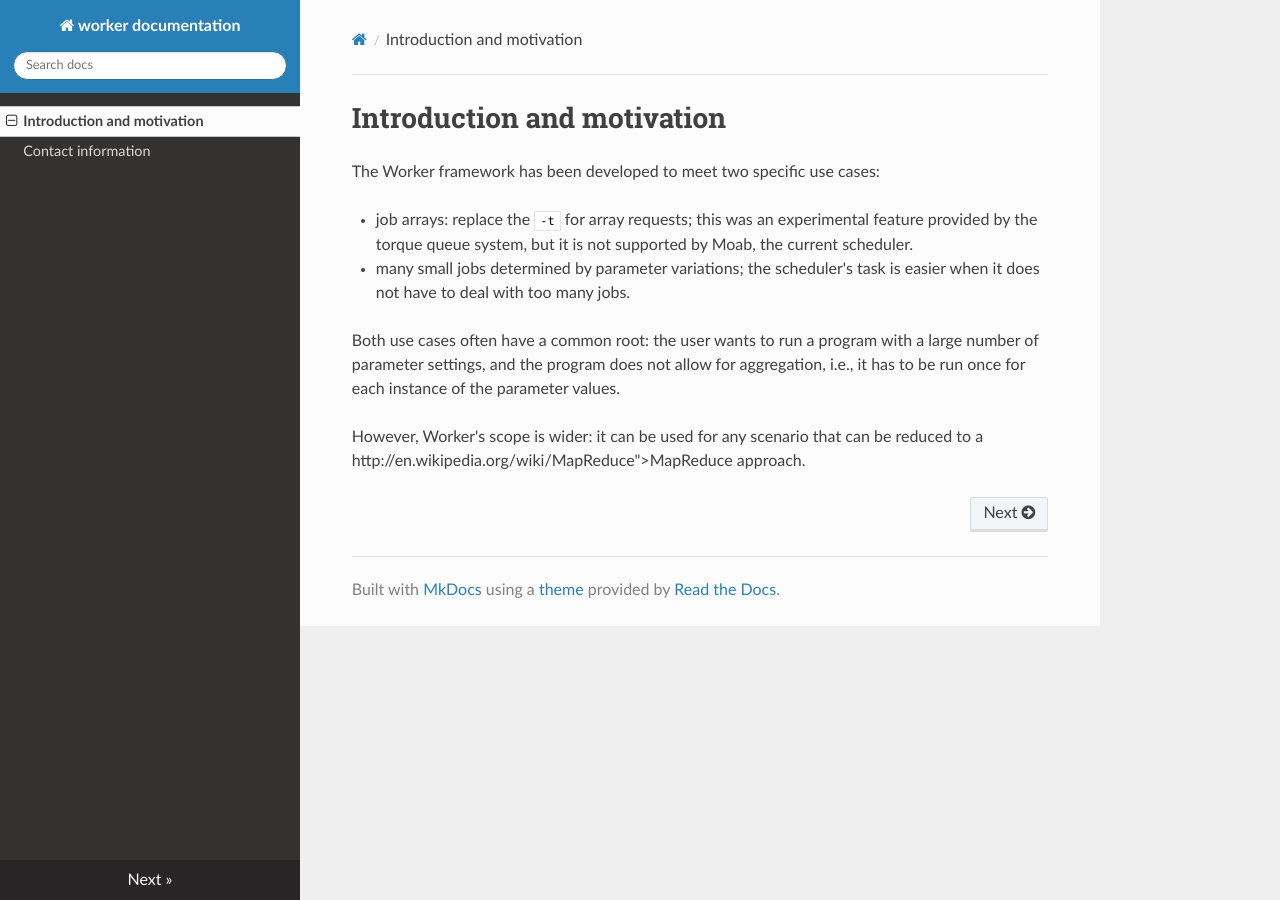
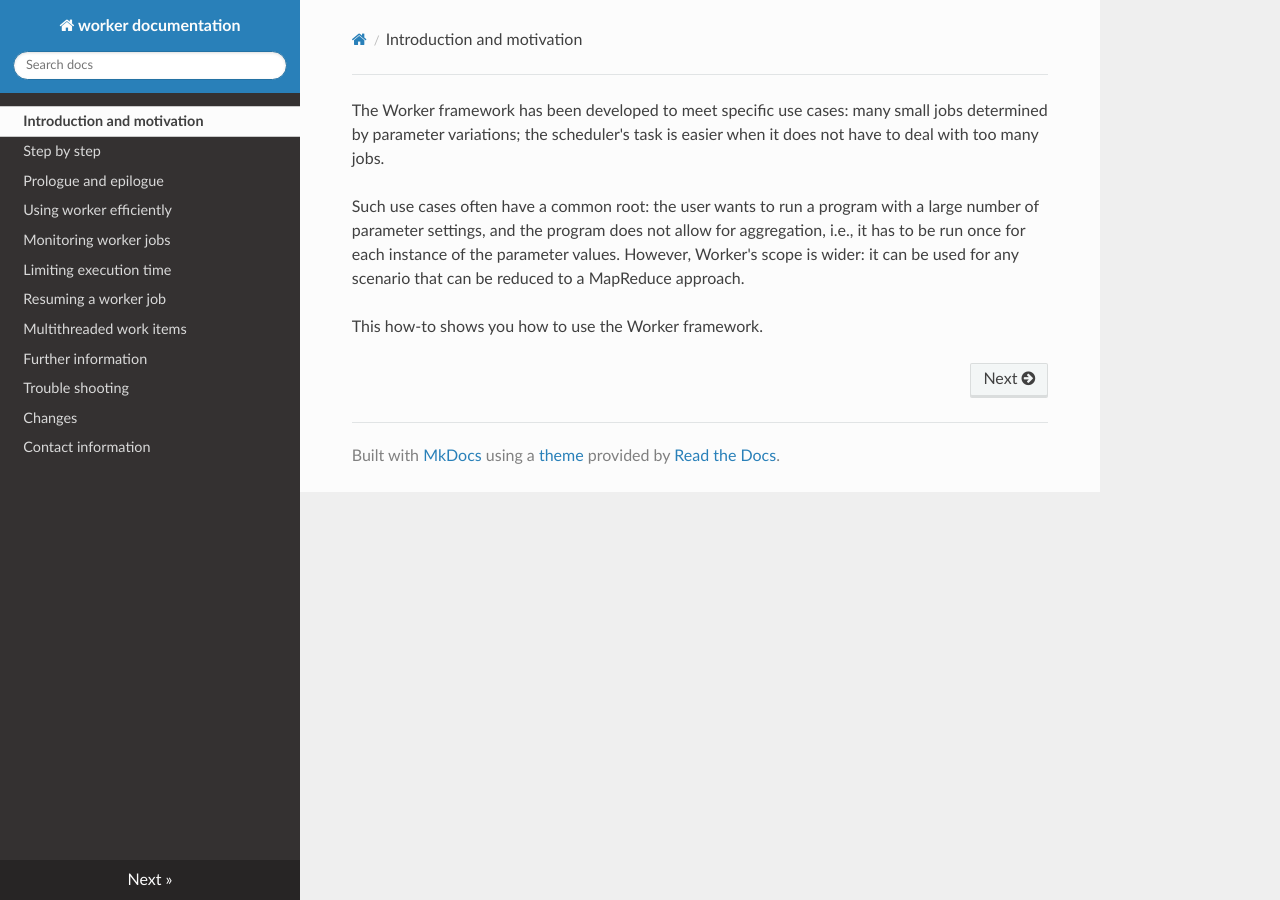
Before and after one commit to gjbex/worker, an MkDocs documentation site: the page built from docs/index.md, in a window 1280 px wide. Built offline with MkDocs 1.6.1, drawn with Linux system fonts in a browser that asks for light colours; nearby versions of some CDN libraries; old or Windows-style settings are respelled for this version of MkDocs.

Commit message:
Added mkdocs documentation

```diff
--- a/docs/index.md
+++ b/docs/index.md
@@ -1,19 +1,5 @@
-# Introduction and motivation
+The Worker framework has been developed to meet specific use cases: many small jobs determined by parameter variations; the scheduler's task is easier when it does not have to deal with too many jobs.
 
-The Worker framework has been developed to meet two specific use
-cases:
+Such use cases often have a common root: the user wants to run a program with a large number of parameter settings, and the program does not allow for aggregation, i.e., it has to be run once for each instance of the parameter values. However, Worker's scope is wider: it can be used for any scenario that can be reduced to a MapReduce approach.
 
-* job arrays: replace the <tt>-t</tt> for array requests; this was an
-    experimental feature provided by the torque queue system, but it is
-    not supported by Moab, the current scheduler. </li>
-* many small jobs determined by parameter variations; the scheduler's
-    task is easier when it does not have to deal with too many jobs.
-
-Both use cases often have a common root: the user wants to run a
-program with a large number of parameter settings, and the program
-does not allow for aggregation, i.e., it has to be run once for each
-instance of the parameter values.
-
-However, Worker's scope is wider: it can be used for any scenario
-that can be reduced to a http://en.wikipedia.org/wiki/MapReduce">MapReduce
-approach.
+This how-to shows you how to use the Worker framework.
--- a/mkdocs.yml
+++ b/mkdocs.yml
@@ -3,6 +3,16 @@ site_description: worker is intended to easily submit and manage embarrasignly p
 site_author: Geert Jan Bex
 pages:
 - ['index.md', 'Introduction and motivation']
+- ['steps.md', 'Step by step']
+- ['mapreduce.md', 'Prologue and epilogue']
+- ['efficiency.md', 'Using worker efficiently']
+- ['monitoring.md', 'Monitoring worker jobs']
+- ['time_limits.md', 'Limiting execution time']
+- ['resume.md', 'Resuming a worker job']
+- ['multithreading.md', 'Multithreaded work items']
+- ['further_info.md', 'Further information']
+- ['trouble.md', 'Trouble shooting']
+- ['changes.md', 'Changes']
 - ['contact.md', 'Contact information']
 site_dir: html_docs/worker
 theme: readthedocs
```
Also changed, not shown: docs/changes.md (added, +20 -0 lines), docs/contact.md (+3 -3 lines), docs/efficiency.md (added, +11 -0 lines), docs/further_info.md (added, +4 -0 lines), docs/mapreduce.md (added, +12 -0 lines), docs/monitoring.md (added, +18 -0 lines), docs/multithreading.md (added, +21 -0 lines), docs/resume.md (added, +13 -0 lines), docs/steps.md (added, +104 -0 lines), docs/time_limits.md (added, +12 -0 lines), docs/trouble.md (added, +14 -0 lines).
